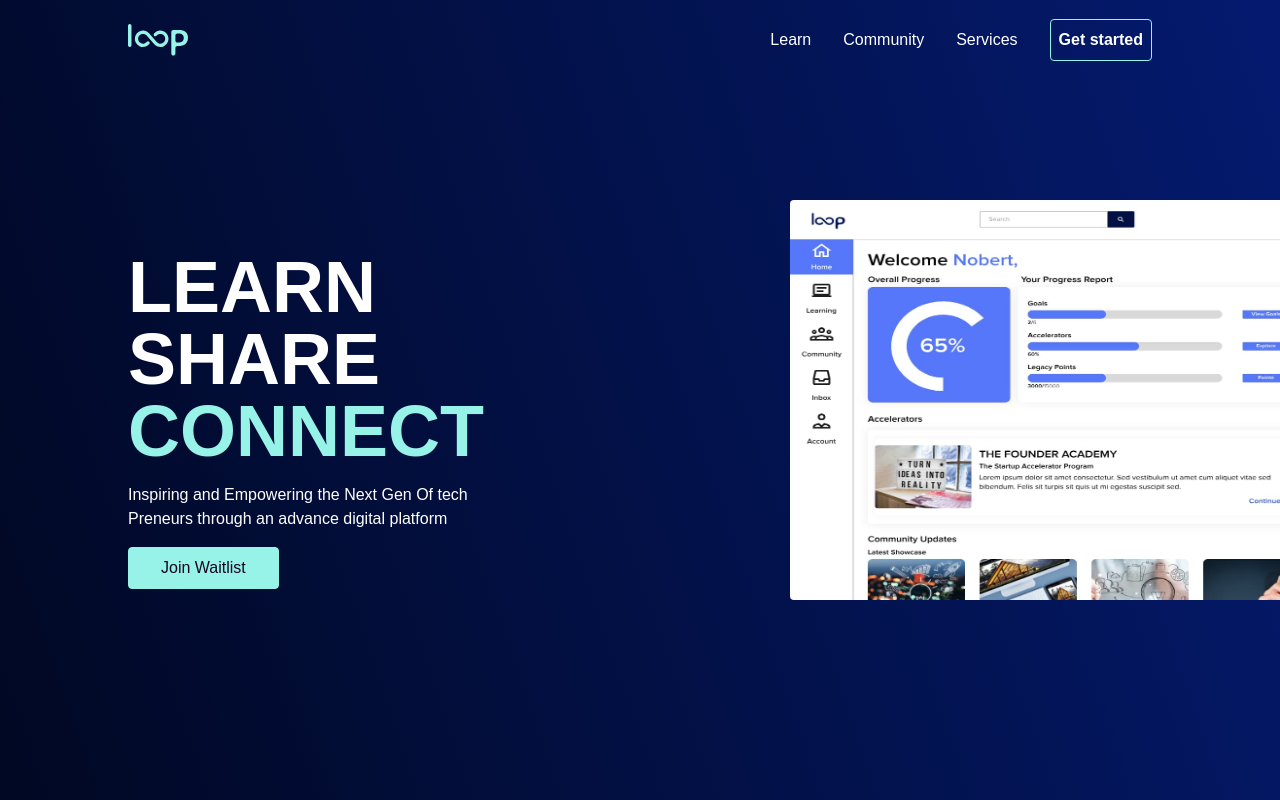
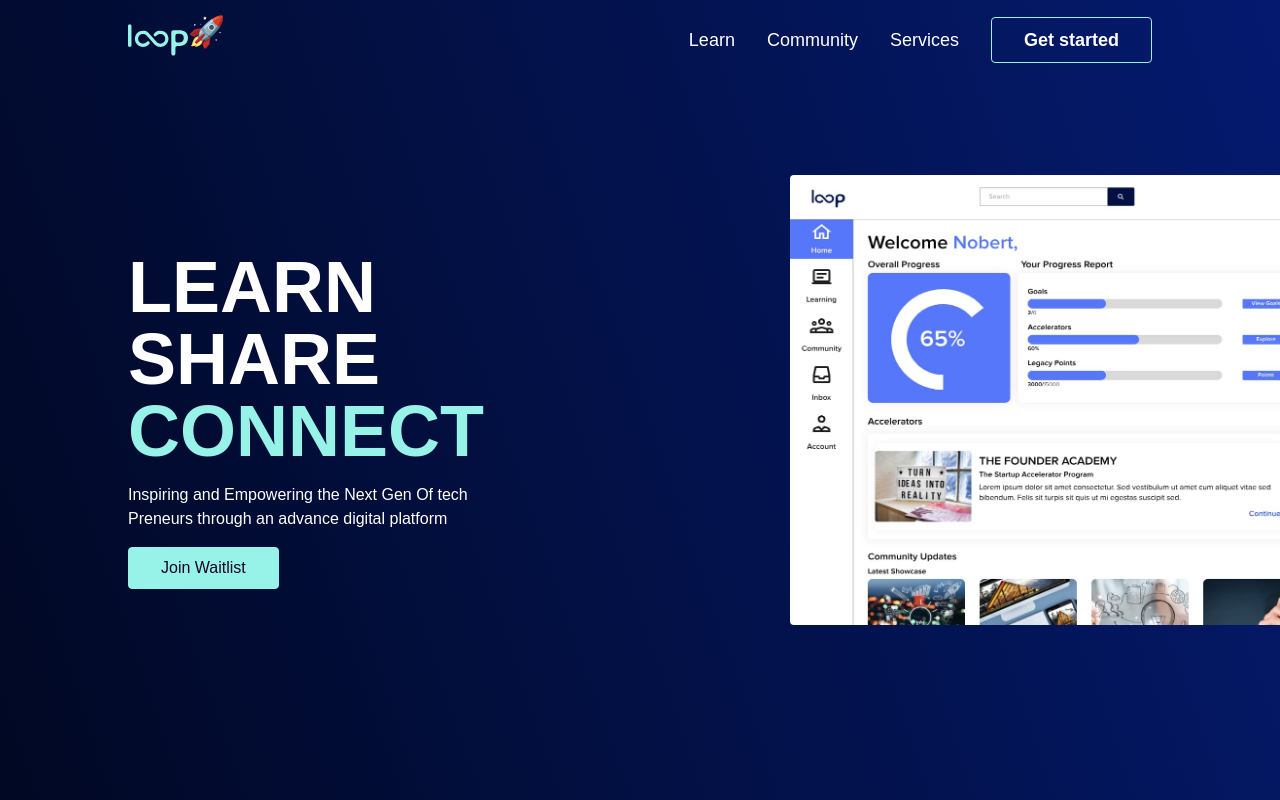
Before and after one commit to code-env/theloop, a Next.js app: page / in a window 1280 px wide. Shown: the top 800 px of the page. Built offline with nearby package versions, Linux system fonts and the light colour scheme; a web font is replaced by a local one.

Commit message:
subtle changes 1

```diff
--- a/src/components/Hero.tsx
+++ b/src/components/Hero.tsx
@@ -47,7 +47,7 @@ const Hero = () => {
           src="/dashboard.jpg"
           height={500}
           width={700}
-          className="rounded md:h-[400px]"
+          className="rounded md:h-[450px]"
         />
       </section>
       <Modal isActive={isActive} setActive={setIsActive}>
--- a/src/components/Navbar.tsx
+++ b/src/components/Navbar.tsx
@@ -10,17 +10,17 @@ const Navbar = () => {
   return (
     <header className="h-20 flex items-center sticky top-0">
       <nav className="w-full flex items-center justify-between">
-        <Link href="/" className="logo">
-          <Image alt="theloop logo" src="/logo.svg" width={60} height={50} />
+        <Link href="/" className="logo" style={{ display: "flex", justifyContent: "space-between"}}>
+          <Image alt="theloop logo" src="/logo.svg" width={60} height={50} /><h1 className="text-3xl relative bottom-2">🚀</h1>
         </Link>
-        <ul className="flex items-center gap-2 md:gap-4 xl:gap-8">
+        <ul className="flex items-center gap-2 md:gap-4 xl:gap-8 text-lg">
           {routes.map((route, index) => (
             <li key={index} className="cursor-pointer">
               {route.name}
             </li>
           ))}
 
-          <li className="cursor-pointer border border-aqua p-2 rounded hover:bg-aqua hover:text-secondary font-semibold duration-300 transition-all">
+          <li className="cursor-pointer border border-aqua p-2 px-8 rounded hover:bg-aqua hover:text-secondary font-semibold duration-300 transition-all">
             Get started
           </li>
         </ul>
```
Also changed, not shown: 2 other files (tests, documents, lock files or other folders).
